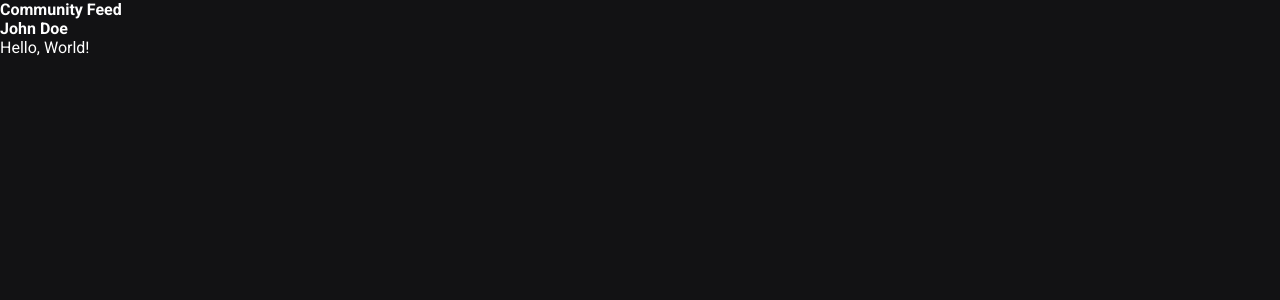
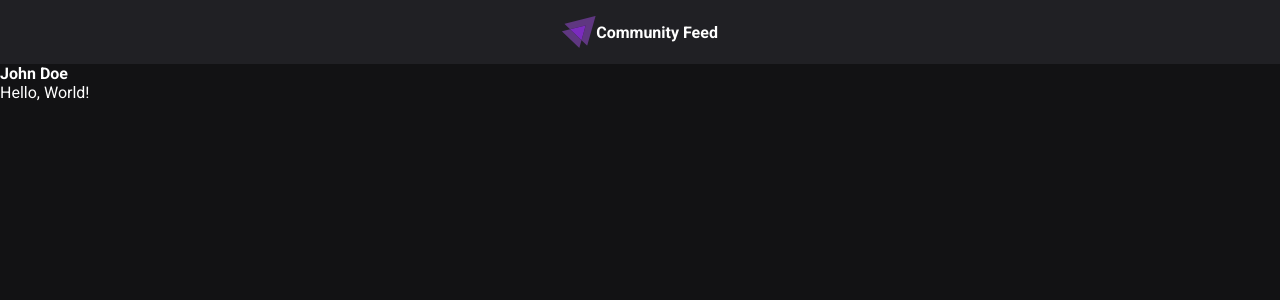
Before and after one commit to martonpaulo/community-feed, a React (Vite) app: page / in a window 1280 px wide. Shown: the top 300 px of the page. Built offline with nearby package versions, Linux system fonts and the light colour scheme.

Commit message:
add header and logo

```diff
--- a/index.html
+++ b/index.html
@@ -10,6 +10,8 @@
       rel="stylesheet"
     />
 
+    <link rel="icon" type="image/svg+xml" href="/logo.svg" />
+
     <meta name="viewport" content="width=device-width, initial-scale=1.0" />
 
     <title>Community Feed</title>
--- a/src/components/Header/Header.jsx
+++ b/src/components/Header/Header.jsx
@@ -1,8 +1,11 @@
 import styles from "./Header.module.css";
+
+import Logo from "../../assets/logo.svg";
 
 export function Header() {
   return (
     <header className={styles.header}>
+      <img src={Logo} alt="Logo" />
       <strong>Community Feed</strong>
     </header>
   );
--- a/src/components/Header/Header.module.css
+++ b/src/components/Header/Header.module.css
@@ -1,2 +1,11 @@
 .header {
+  background: var(--gray-800);
+  display: flex;
+  justify-content: center;
+  align-items: center;
+  height: 4rem;
 }
+
+.header img {
+  height: 2rem;
+}
```
Also changed, not shown: public/logo.svg (added), src/assets/logo.svg (added).
